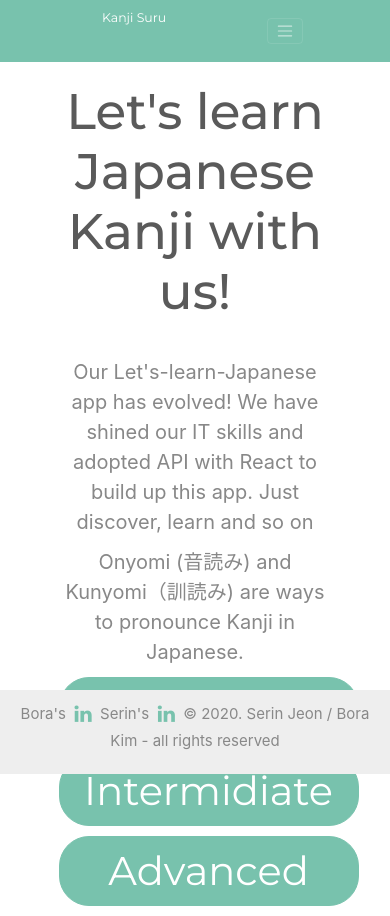
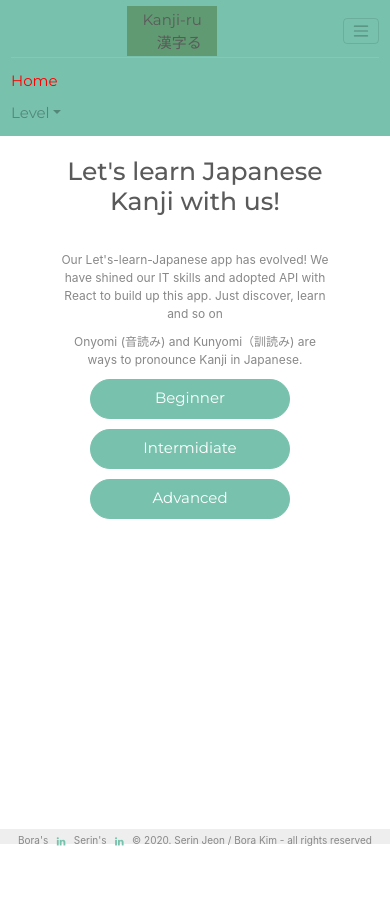
Before and after one commit to Kimovi/Kanji_ru, a React (Create React App) app: page / in a window 390 px wide. Both pictures are taken after a click on the button "Toggle navigation". After the commit the page ends 844 px from the top, so only its background shows below. Built offline with nearby package versions, Linux system fonts and the light colour scheme; a web font is replaced by a local one.

Commit message:
Enhanced responsive style and new Navbar adopted

```diff
--- a/src/App.css
+++ b/src/App.css
@@ -1,19 +1,6 @@
 .App {
-  display: grid;
   height: 100%;
   width: 100%;
-  grid-template-columns: 100%;
-  grid-template-areas: "nav" "main" "footer";
-}
-
-.nav {
-  grid-area: nav;
-}
-.main-page {
-  grid-area: main;
-}
-.footer {
-  grid-area: footer;
 }
 
 body {
@@ -44,7 +31,6 @@ h1 {
 
 .main-page {
   text-align: center;
-  height: 72vh;
   display: flex;
   flex-direction: column;
   font-size: 20px;
@@ -85,10 +71,6 @@ h3 {
   margin-left: 15px;
 }
 
-.footer {
-  text-align: center;
-}
-
 .loader {
   text-align: center;
   font-size: 1.8rem;
@@ -97,11 +79,11 @@ h3 {
 }
 
 .navbar {
-  display: flex;
-  align-items: center;
+  background-color: #78c2ad;
+  color: rgb(175, 144, 144);
 }
 
-.navbar li {
+/* .navbar li {
   font-family: "Montserrat", sans-serif;
   padding: 5px;
 }
@@ -110,13 +92,21 @@ h3 {
   font-family: "Montserrat", sans-serif;
   padding: 15px;
   font-size: 20px;
+} */
+
+.navbar-brand {
+  font-size: 15px;
+  text-align: right;
+  background-color: rgba(86, 138, 90, 0.699);
 }
 
 footer {
-  height: 10vh;
   width: 100%;
+  text-align: center;
   background-color: #eee;
   padding: 10px;
+  position: fixed;
+  bottom: 0;
 }
 
 .footer .fa {
@@ -137,3 +127,34 @@ footer {
   font-size: 40px;
   border-radius: 30px;
 }
+
+@media only screen and (max-width: 600px) {
+  h1{font-size: 25px;}
+  p{font-size: 12px;}
+  .main-btn {
+    height: 40px;
+    width: 200px;
+    font-size: 15px;
+    margin-left: -10px;
+  }
+  footer {
+    margin-top: 10px;
+    font-size: 10px;
+    height: 15px;
+    padding: 0;
+    line-height: 0;
+    bottom : 0;
+  }
+  .footer .fa {font-size: 10px;}
+  h3 {
+    font-size: 15px;
+    margin-left: 23px;
+    border: cadetblue solid 1px;
+    width: 180px;
+  }
+  .loader {
+    font-size: 15px;
+    margin:0px;
+    margin-top: 50px;
+  }
+}
--- a/src/component/Nav.js
+++ b/src/component/Nav.js
@@ -1,34 +1,53 @@
 import React, { Component } from 'react'
 import NavDropdown from "react-bootstrap/NavDropdown"
+import Navbar from 'react-bootstrap/Navbar'
+import Nav from 'react-bootstrap/Nav'
 
 export default class componentName extends Component {
   render() {
     return (
-        <nav className="navbar navbar-expand-lg navbar-dark bg-primary">
-          <a className="navbar-brand" href="/">Kanji Suru</a>
-          <button className="navbar-toggler" type="button" data-toggle="collapse" data-target="#navbarColor01" aria-controls="navbarColor01" aria-expanded="false" aria-label="Toggle navigation">
-            <span className="navbar-toggler-icon"></span>
-          </button>
-          <div className="collapse navbar-collapse" id="navbarColor01">
-            <ul className="navbar-nav mr-auto">
-              <li className="nav-item active">
-                <a className="nav-link" href="/">Home
-                  <span className="sr-only">(current)</span>
-                </a>
-              </li>
-              <li className="nav-item">
-              <NavDropdown title="Kanji Level" id="basic-nav-dropdown">
+        // <nav className="navbar navbar-expand-lg navbar-dark bg-primary">
+        //   <a className="navbar-brand" href="/">Kanji-ru<br></br>漢字る</a>
+        //   <button className="navbar-toggler" type="button" data-toggle="collapse" data-target="#navbarColor01" aria-controls="navbarColor01" aria-expanded="false" aria-label="Toggle navigation">
+        //     <span className="navbar-toggler-icon"></span>
+        //   </button>
+        //   <div className="collapse navbar-collapse" id="navbarColor01">
+        //     <ul className="navbar-nav mr-auto">
+        //       <li className="nav-item active">
+        //         <a className="nav-link" href="/">Home
+        //           <span className="sr-only">(current)</span>
+        //         </a>
+        //       </li>
+        //       <li className="nav-item">
+        //       <NavDropdown title="Kanji Level" id="basic-nav-dropdown">
+        //         <NavDropdown.Item href="/beginner">Beginner</NavDropdown.Item>
+        //         <NavDropdown.Item href="/intermediate">Intermediate</NavDropdown.Item>
+        //         <NavDropdown.Item href="/advanced">Advanced</NavDropdown.Item>
+        //       </NavDropdown>
+        //       </li>
+        //       <li className="nav-item">
+        //         <a className="nav-link" href="/">Bookmark</a>
+        //       </li>
+        //     </ul>
+        //   </div>
+        // </nav>
+
+        <Navbar expand="lg" className="navbar" >
+          <Navbar.Brand href="/" >Kanji-ru<br></br>漢字る</Navbar.Brand>
+          <Navbar.Toggle aria-controls="basic-navbar-nav" />
+          <Navbar.Collapse id="basic-navbar-nav">
+            <Nav className="mr-auto">
+              <Nav.Link href="/" style={{color: "red"}}>Home</Nav.Link>
+              <NavDropdown title="Level" id="basic-nav-dropdown" >
                 <NavDropdown.Item href="/beginner">Beginner</NavDropdown.Item>
                 <NavDropdown.Item href="/intermediate">Intermediate</NavDropdown.Item>
                 <NavDropdown.Item href="/advanced">Advanced</NavDropdown.Item>
+
+                <NavDropdown.Divider />
               </NavDropdown>
-              </li>
-              <li className="nav-item">
-                <a className="nav-link" href="/">Bookmark</a>
-              </li>
-            </ul>
-          </div>
-        </nav>
+            </Nav>
+          </Navbar.Collapse>
+        </Navbar>
     )
   }
 }
```
